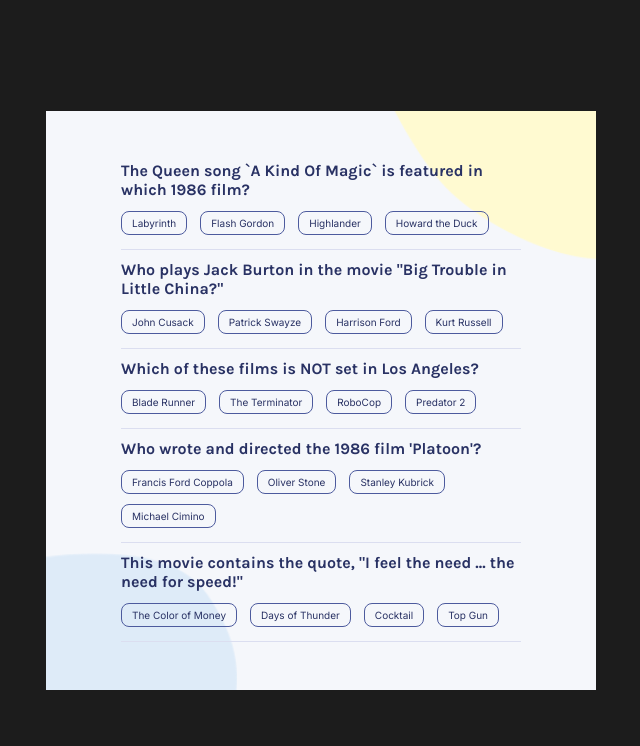
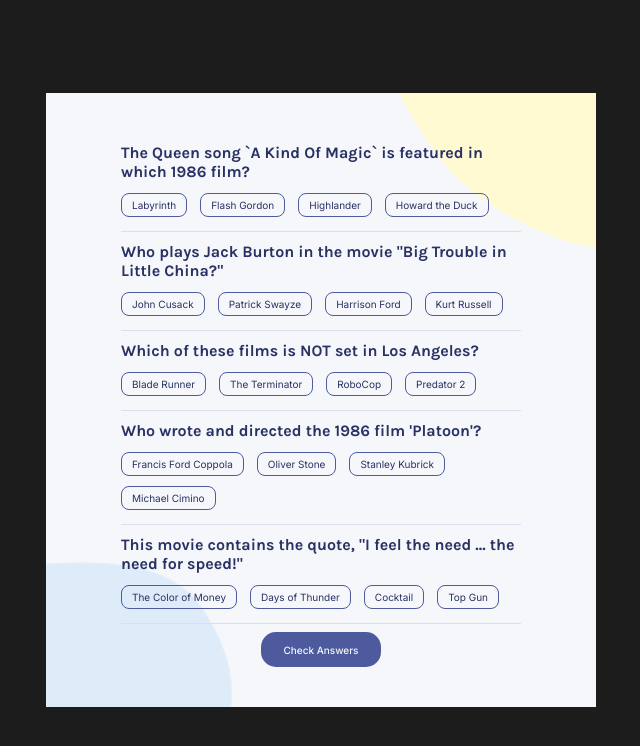
Before and after one commit to rivikantha/quizzical, a React (Vite) app: page / in a window 1280 px wide. Both pictures are taken after a click on the button "Start Quiz". Shown: the top 746 px of the page, without its empty margins (319-959 px from the left). Built offline with nearby package versions, Linux system fonts and the light colour scheme.

Commit message:
added check answer button to game page

```diff
--- a/src/App.css
+++ b/src/App.css
@@ -39,12 +39,26 @@
   cursor: pointer;
 }
 
+.button:hover{
+  background-color:#45528e;
+}
+
 #intro-page .button{
   margin-top:29px;
 }
 
 #game-page{
   padding:40px 75px;
+  display:flex;
+  flex-direction: column;
+  justify-content: center;
+  align-items: center;
+}
+
+#game-page .button{
+  width: 120px;
+  height:35px;
+  font-size:10px;
 }
 
 .question-container hr{
--- a/src/App.jsx
+++ b/src/App.jsx
@@ -10,8 +10,17 @@
   const [questionsData, setQuestionsData] = useState(null)
 
   useEffect(()=>{
-    setQuestionsData(data)
+    setQuestionsData(
+
+      data.map(question=>{
+
+        return {...question,answerChoice:""}
+      })
+
+    )
   },[])
+
+
 
   /**
    * Create answer options
@@ -69,7 +78,10 @@
 
         :
         <div id="game-page">
-          {questions}
+          <div class="questions-container">
+            {questions}
+          </div>
+          <button className="button">Check Answers</button>
         </div>
       }
 
```
